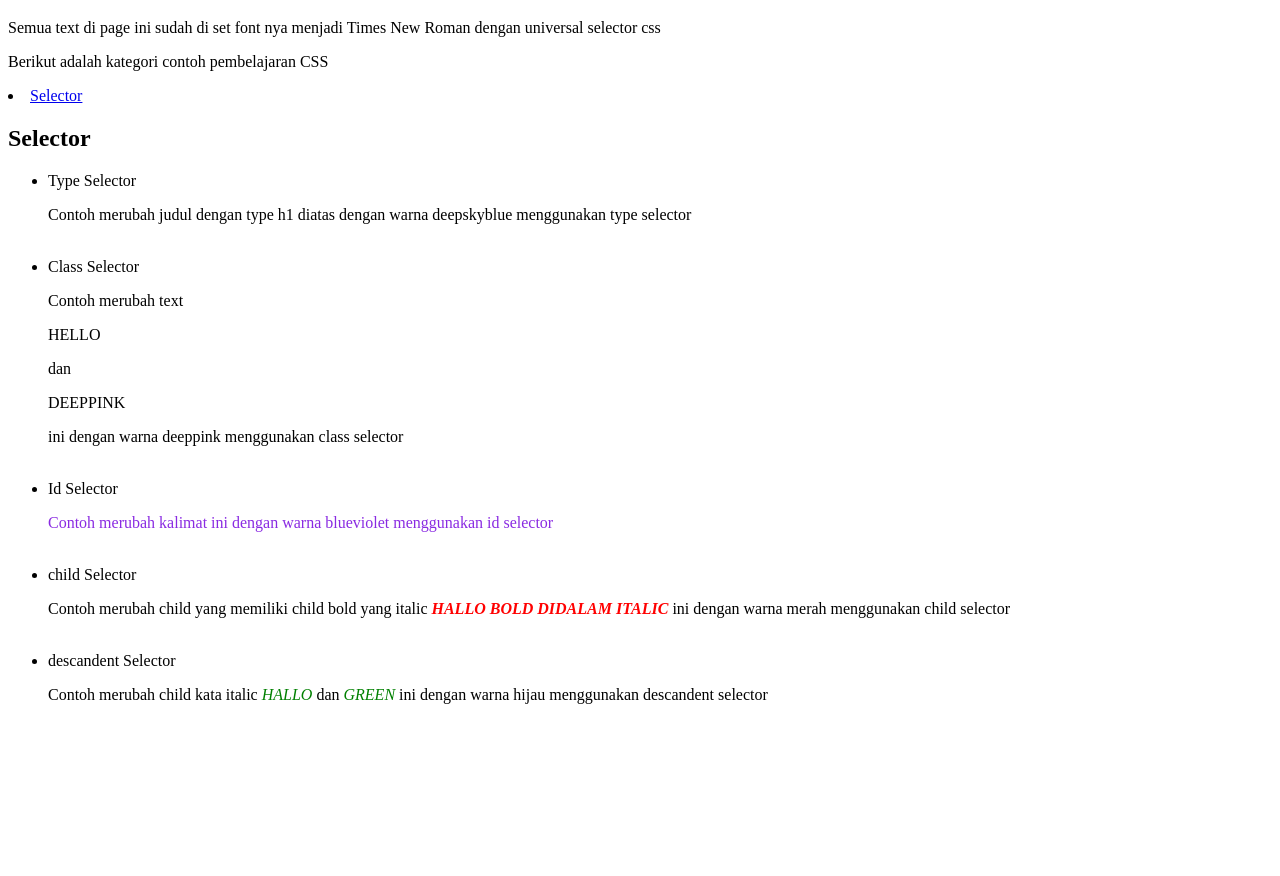
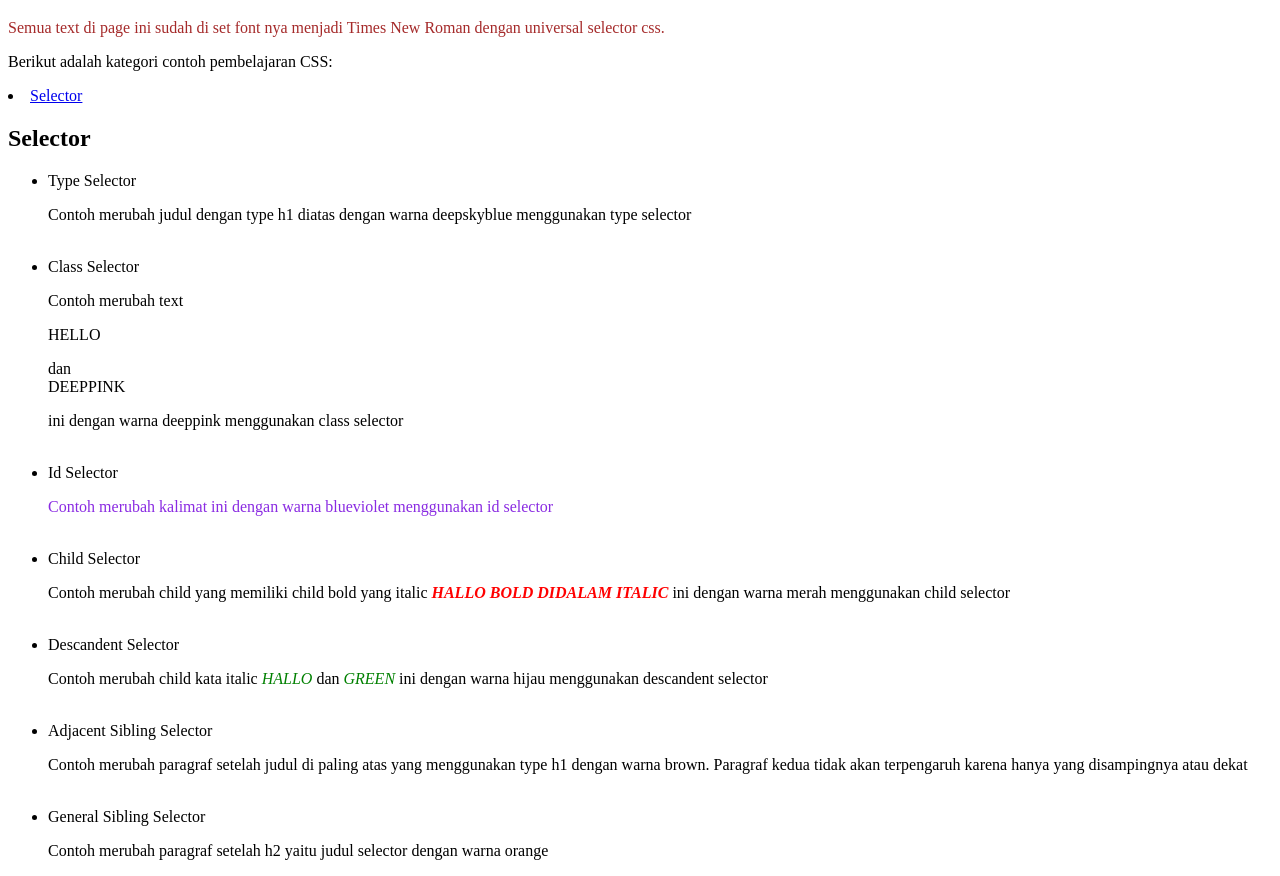
Before and after one commit to ITMaulanaali/kuliah, a plain HTML site: page css/index.html in a window 1280 px wide. Shown: the part 61-937 px from the top of the page. Before the commit the page ends 800 px from the top, so only its background shows below. Drawn offline with Linux system fonts and the light colour scheme.

Commit message:
update adjacent dan general selector

```diff
--- a/css/index.html
+++ b/css/index.html
@@ -8,9 +8,9 @@
 </head>
 <body>
     <h1>HTML untuk pembelajaran CSS</h1>
-        <p>Semua text di page ini sudah di set font nya menjadi Times New Roman dengan universal selector css</p>
+        <p>Semua text di page ini sudah di set font nya menjadi Times New Roman dengan universal selector css.</p>
 
-        <p>Berikut adalah kategori contoh pembelajaran CSS</p>
+        <p>Berikut adalah kategori contoh pembelajaran CSS:</p>
             <li><a href="#jenis_selector" target="_self">Selector</a></li>
 
     <h2 id="jenis_selector">Selector</h2>
@@ -19,16 +19,22 @@
             <p>Contoh merubah judul dengan type h1 diatas dengan warna deepskyblue menggunakan type selector</p>
             <br>
             <li>Class Selector</li>
-            <p>Contoh merubah text <p class="halo">HELLO</p> dan <p class="halo">DEEPPINK</p> ini dengan warna deeppink menggunakan class selector</p>
+            <p>Contoh merubah text <div class="halo">HELLO</p> dan <div class="halo">DEEPPINK</p> ini dengan warna deeppink menggunakan class selector</p>
             <br>
             <li>Id Selector</li>
             <p id="jenis_selector_blueviolet">Contoh merubah kalimat ini dengan warna blueviolet menggunakan id selector</p>
             <br>
-            <li>child Selector</li>
+            <li>Child Selector</li>
             <p>Contoh merubah child yang memiliki child bold yang italic <i><b>HALLO BOLD DIDALAM ITALIC</b></i> ini dengan warna merah menggunakan child selector</p>
             <br>
-            <li>descandent Selector</li>
+            <li>Descandent Selector</li>
             <p>Contoh merubah child kata italic <i>HALLO</i> dan <i>GREEN</i> ini dengan warna hijau menggunakan descandent selector</p>
+            <br>
+            <li>Adjacent Sibling Selector</li>
+            <p>Contoh merubah paragraf setelah judul di paling atas yang menggunakan type h1 dengan warna brown. Paragraf kedua tidak akan terpengaruh karena hanya yang disampingnya atau dekat</p>
+            <br>
+            <li>General Sibling Selector</li>
+            <p>Contoh merubah paragraf setelah h2 yaitu judul selector dengan warna orange</p>
         </ul>
 </body>
 </html>
--- a/css/selector.css
+++ b/css/selector.css
@@ -27,3 +27,13 @@ p>i>b{
 p i{
     color:green;
 }
+
+/* Adjacent Sibling Selector */
+h1+p{
+    color:brown;
+}
+
+/* General Sibling Selector */
+h2~p{
+    color:orange;
+}
```
